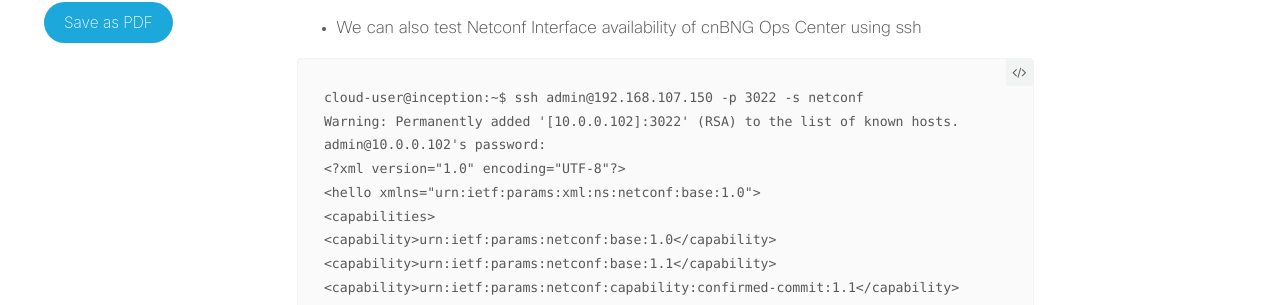
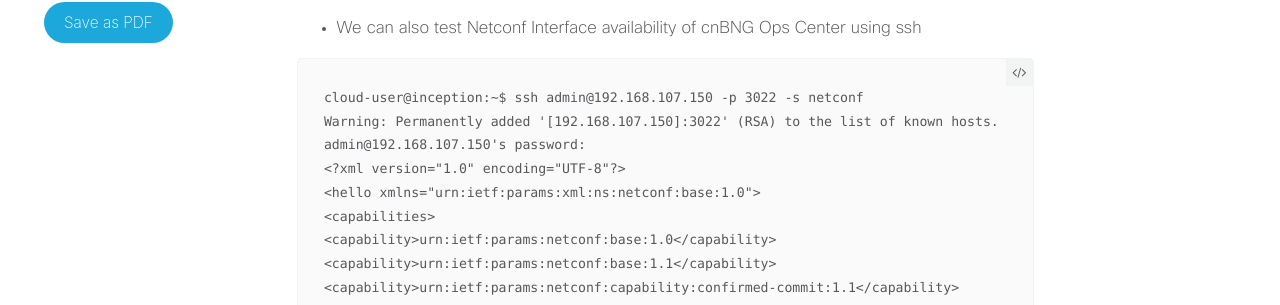
Before and after one commit to xrdocs/cnbng, a Jekyll site: the page built from _tutorials/cnbng-cp-cluster-single-vm-aio-deployment-guide.md, in a window 1280 px wide and 1400 px high, scrolled down 10695 px. Shown: the part 170-475 px from the top of the window. Built offline with Jekyll 4.4.1, drawn with Linux system fonts in a browser that asks for light colours; comment, search, counter and statistics services are not loaded; some of the changed text lies outside the part shown.

Commit message:
Update cnbng-cp-cluster-single-vm-aio-deployment-guide.md

````diff
--- a/_tutorials/cnbng-cp-cluster-single-vm-aio-deployment-guide.md
+++ b/_tutorials/cnbng-cp-cluster-single-vm-aio-deployment-guide.md
@@ -399,8 +399,8 @@ admin connected from 192.168.107.150 using ssh on ops-center-bng-bng-ops-center-
 
 ```
 cloud-user@inception:~$ ssh admin@192.168.107.150 -p 3022 -s netconf
-Warning: Permanently added '[10.0.0.102]:3022' (RSA) to the list of known hosts.
-admin@10.0.0.102's password:
+Warning: Permanently added '[192.168.107.150]:3022' (RSA) to the list of known hosts.
+admin@192.168.107.150's password:
 <?xml version="1.0" encoding="UTF-8"?>
 <hello xmlns="urn:ietf:params:xml:ns:netconf:base:1.0">
 <capabilities>
````
